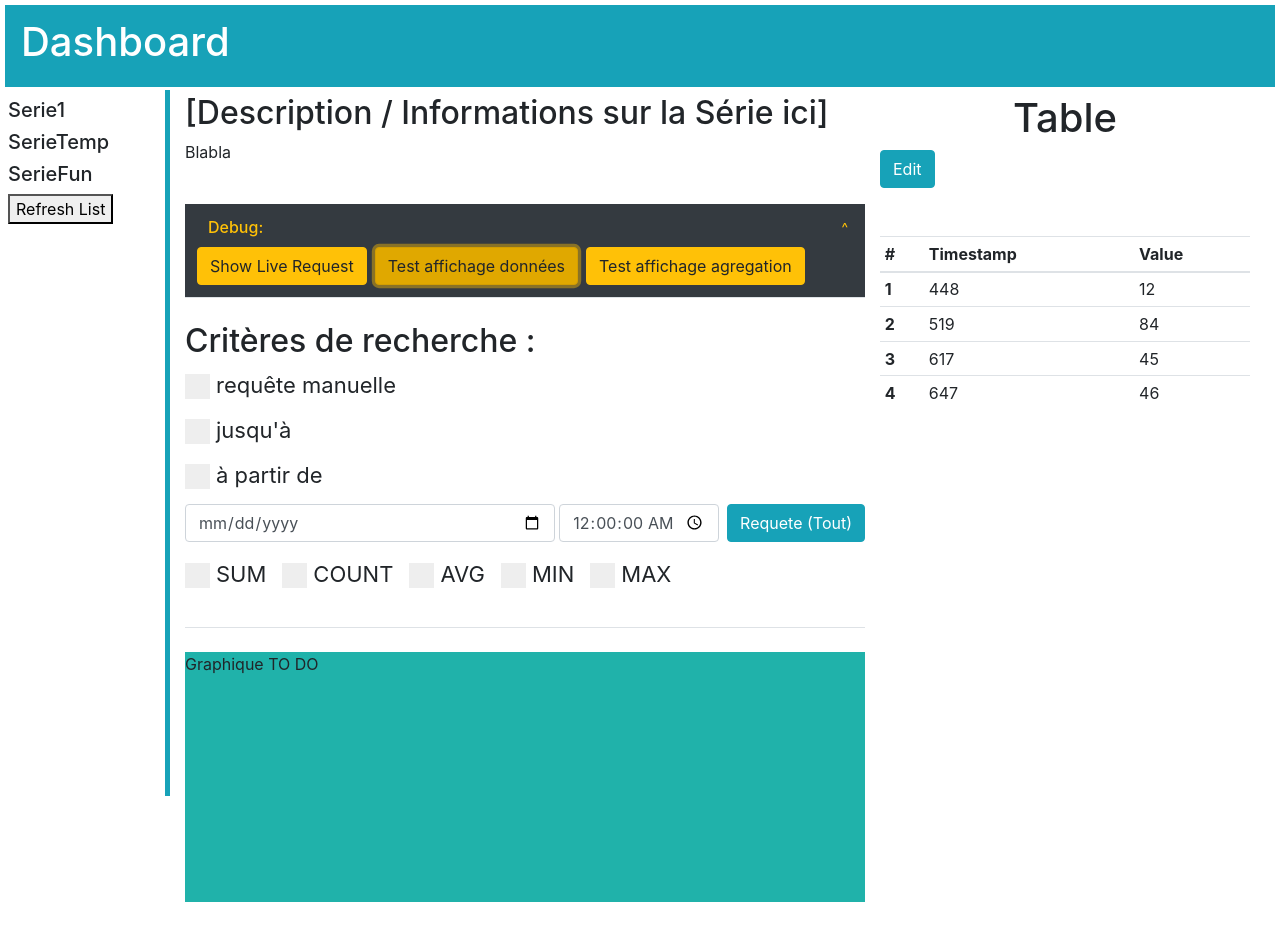
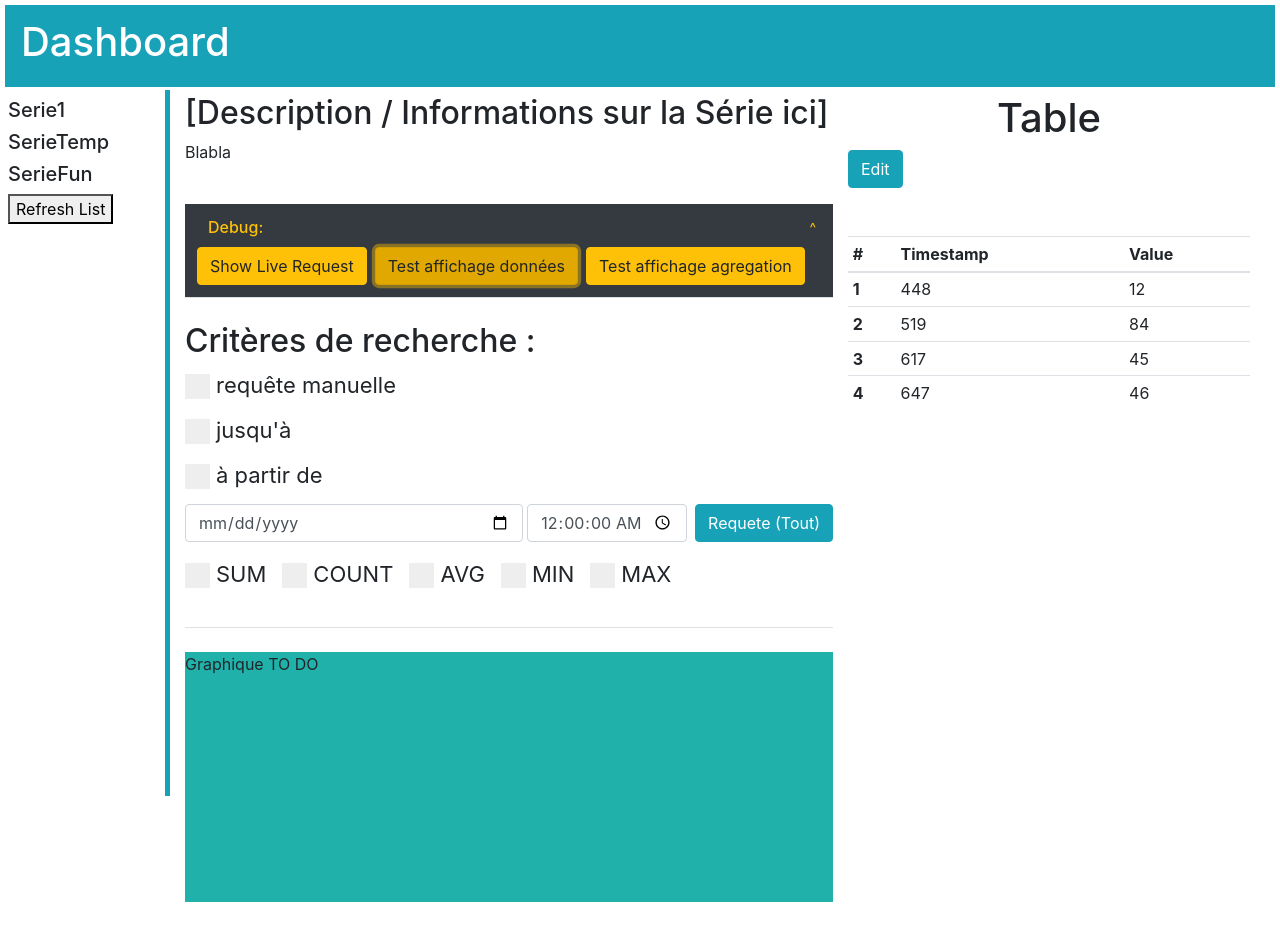
Before and after one commit to PierreTSE/2020-BDD-dashboard, a Vue app: page / in a window 1280 px wide. Both pictures are taken after a click on the button "Test affichage données". Built offline with nearby package versions, Linux system fonts and the light colour scheme.

Commit message:
edit buttons when toggled

```diff
--- a/src/App.vue
+++ b/src/App.vue
@@ -146,13 +146,15 @@ export default {
 
 @media (min-width: 1000px) {  /* Pour grands écrans */
   #content-left {
-    padding-right: 400px;
-    width: 100%;
+    /*padding-right: 400px;
+    width: 100%;*/
+    width: 60%;
   }
   #content-right {
-    float: right;
+    /*float: right;
     width: 400px;
-    margin-left: -400px;
+    margin-left: -400px;*/
+    width: 40%;
   }
 }
 
--- a/src/components/Table.vue
+++ b/src/components/Table.vue
@@ -42,7 +42,7 @@
       </button>
     </form> -->
     <div>
-      <button class="btn btn-info" @click="onEdit">Edit</button>
+      <button class="btn btn-info" v-on:click="canEdit = !canEdit">Edit</button>
       <div>
         <table class="table table-sm mt-5">
           <thead>
@@ -58,8 +58,15 @@
               <td></td>
               <td>{{agr_result.value}}</td>
             </tr>
-            <tr v-for="(entry, i) in allScores" :key="i">
-              <th scope="row">{{ ++i }}</th>
+            <tr v-for="(entry, i) in allScores" :key="i" v-cloak>
+              <th scope="row">
+                <div class="view" v-if="!canEdit">
+                 {{ ++i }}
+                </div>
+                <div class="edit" v-if="canEdit">
+                  <button class="btn btn-info">Check</button>
+                </div>
+              </th>
               <td>{{ entry.ts }}</td>
               <td>{{ entry.value }}</td>
             </tr>
@@ -77,13 +84,13 @@ export default {
     return {
       allScores: [],
       agr_result: {name:"", value: 0},
-      isEdit: false,
+      canEdit: false,
     }
   },
   methods: {
 
     onEdit() {
-      this.isEdit=true;
+
       console.log("hello");
     },
 
```
